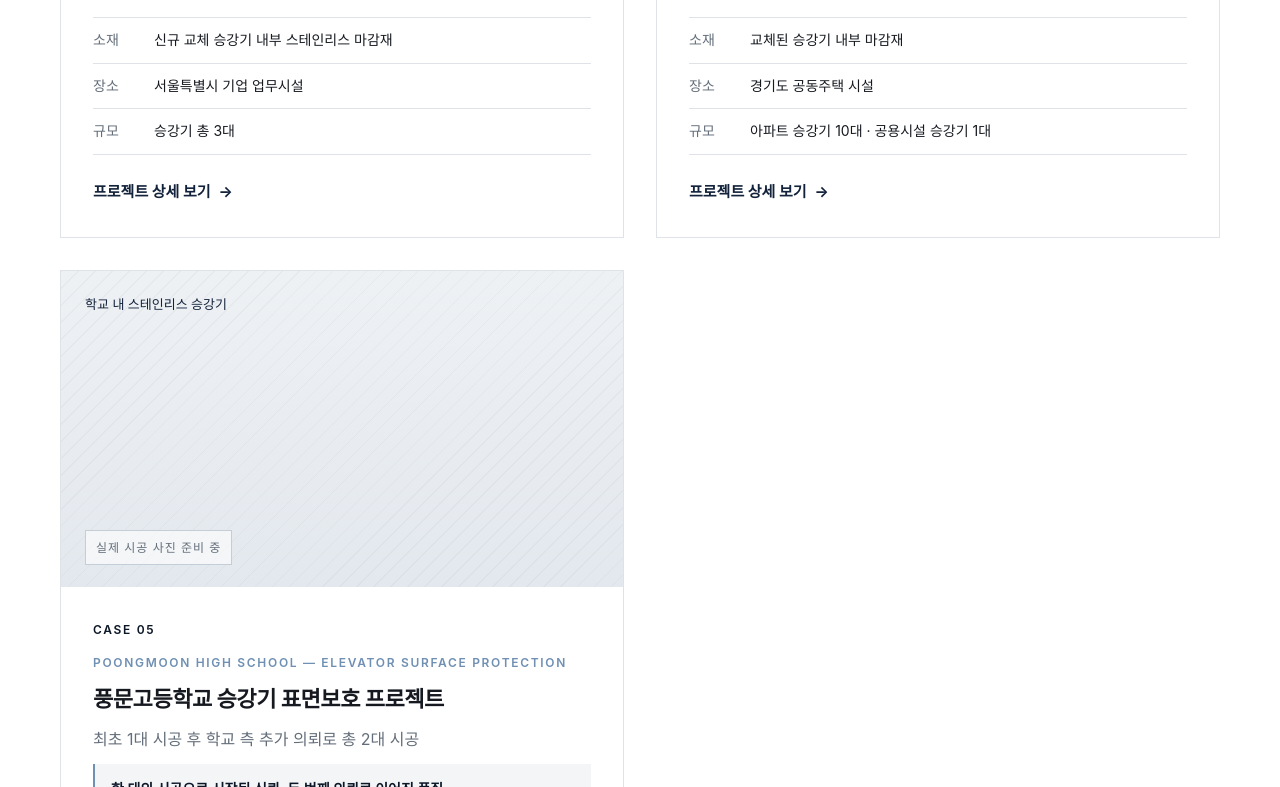
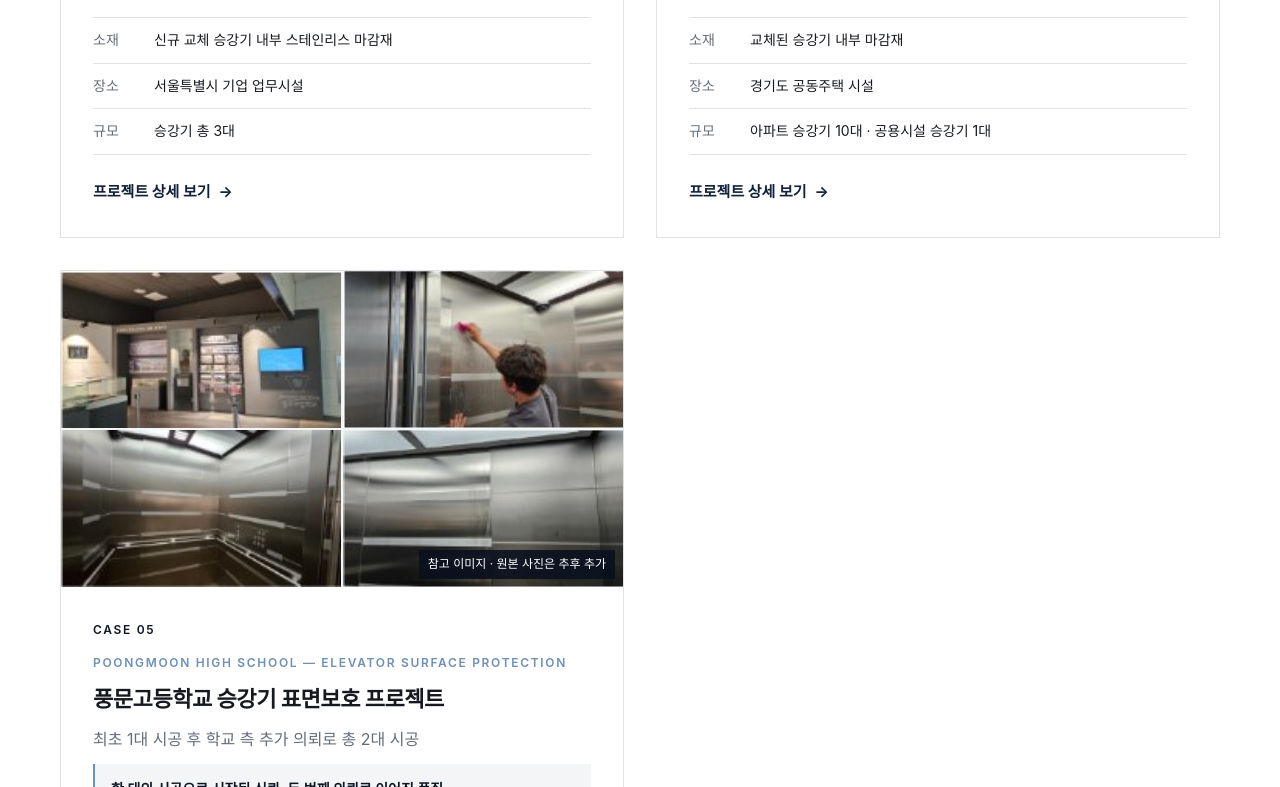
Before and after one commit to handsome0158/surface-alpha-site, a plain HTML site: page index.html in a window 1280 px wide. Shown: the part 6072-6859 px from the top of the page. Drawn offline with nearby package versions, Linux system fonts and the light colour scheme; a web font is replaced by a local one.

Commit message:
Label CASE 05 reference photos
Co-authored-by: Copilot <223556219+Copilot@users.noreply.github.com>

```diff
--- a/assets/css/style.css
+++ b/assets/css/style.css
@@ -262,10 +262,11 @@ body.nav-open .nav-toggle span:nth-child(3) { transform: translateY(-6px) rotate
 /* ---------- Projects ---------- */
 .project-grid { display: grid; grid-template-columns: repeat(2, minmax(0, 1fr)); gap: clamp(20px, 3vw, 32px); align-items: stretch; }
 .project-card { display: flex; flex-direction: column; border: 1px solid var(--line); background: #fff; min-width: 0; height: 100%; }
-.project-media { aspect-ratio: 16 / 9; overflow: hidden; background: var(--bg-alt); }
+.project-media { position: relative; aspect-ratio: 16 / 9; overflow: hidden; background: var(--bg-alt); }
 .project-cover { width: 100%; height: 100%; object-fit: cover; }
 .project-cover-mosaic { width: 100%; height: 100%; display: grid; grid-template: repeat(2, minmax(0, 1fr)) / repeat(2, minmax(0, 1fr)); gap: 2px; }
 .project-cover-mosaic img { width: 100%; height: 100%; object-fit: cover; }
+.project-cover-note { position: absolute; right: 8px; bottom: 8px; z-index: 1; max-width: calc(100% - 16px); padding: 6px 9px; background: rgba(8,17,30,.88); color: #fff; font-size: 12px; line-height: 1.4; }
 .photo-pending {
   display: flex; flex-direction: column; justify-content: space-between; padding: 22px 24px;
   background:
--- a/assets/js/main.js
+++ b/assets/js/main.js
@@ -103,11 +103,14 @@
   /* ---------- 프로젝트 ---------- */
   function coverHTML(p, cls) {
     if (p.coverPhotos && p.coverPhotos.length) {
-      return '<div class="' + cls + '-mosaic" role="img" aria-label="' + esc(p.title) + ' 프로젝트 현장 사진">' +
+      var photoNote = p.coverPhotoNote
+        ? '<span class="project-cover-note">' + esc(p.coverPhotoNote) + '</span>'
+        : '';
+      return '<div class="' + cls + '-mosaic" role="img" aria-label="' + esc(p.title) + ' 참고 이미지">' +
         p.coverPhotos.map(function (photo) {
           return '<img src="' + esc(photo.src) + '" alt="" loading="lazy" decoding="async">';
         }).join('') +
-        '</div>';
+        '</div>' + photoNote;
     }
     var src = (p.photos && p.photos[0] && p.photos[0].src) || p.beforeAfter && p.beforeAfter.after;
     if (src) {
--- a/assets/js/projects.js
+++ b/assets/js/projects.js
@@ -326,6 +326,13 @@ window.SA_PROJECTS = [
       ['SCOPE', '2 Elevators'],
       ['PROJECT HIGHLIGHT', 'Additional Order After Initial Installation']
     ],
+    coverPhotos: [
+      { src: 'assets/images/projects/project-5/02-elevator-before.jpg' },
+      { src: 'assets/images/projects/project-5/04-film-application.jpg' },
+      { src: 'assets/images/projects/project-5/06-completed-elevator.jpg' },
+      { src: 'assets/images/projects/project-5/07-final-result.jpg' }
+    ],
+    coverPhotoNote: '참고 이미지 · 원본 사진은 추후 추가',
     overviewTitle: '많은 학생이 이용하는 공간, 표면보호의 중요성',
     overview: '서울특별시 강남구 풍문고등학교에서 진행한 교육시설 승강기 표면보호 프로젝트입니다. 학생과 교직원이 반복적으로 이용하는 공용 승강기 총 2대가 대상이었습니다.',
     challenge: '학교 승강기는 학생과 교직원 등 많은 이용자가 반복적으로 사용하는 공용시설입니다. 잦은 이용과 접촉으로 스테인리스 표면에 스크래치와 사용 흔적이 발생할 수 있어, 기존 마감재의 외관을 보호할 대책이 필요했습니다.',
@@ -337,15 +344,38 @@ window.SA_PROJECTS = [
       '추가 승강기 1대 시공을 포함해 총 2대 완료'
     ],
     result: '최초 1대 시공 이후 이어진 추가 의뢰로 총 2대의 승강기 보호필름 시공을 진행했습니다. 추가 의뢰 사례이며, 공식 추천이나 보증을 의미하지 않습니다.',
-    photoNote: '풍문고등학교 프로젝트의 실제 시공 사진 원본은 준비 중입니다. 사진이 준비될 때까지 상세 화면에 사진을 게시하지 않습니다.',
+    overviewPhotos: [
+      { src: 'assets/images/projects/project-5/01-school-exterior.jpg', caption: '참고 이미지 · 학교 외관' }
+    ],
+    naturalImages: true,
+    compactGallery: true,
+    photoNote: '현재 이미지는 제공된 사진 모음에서 발췌한 저해상도 참고 이미지이며, 원본 사진이 아닙니다. 실제 시공 사진 원본은 확보 후 추가할 예정입니다.',
     publicationNotes: [
       'CARAND FILM 사업 운영 당시 수행한 시공 경험이며, SURFACE ALPHA 브랜드로 신규 계약한 실적은 아닙니다.'
     ],
     story: [
       { description: '', photos: [] },
-      { title: '시공 전 승강기 및 소재 상태', photos: [] },
-      { title: '보호필름 부착 및 세부 마감', photos: [] },
-      { title: '시공 완료 및 최종 결과', photos: [] }
+      {
+        title: '시공 전 승강기 및 소재 상태',
+        photos: [
+          { src: 'assets/images/projects/project-5/02-elevator-before.jpg', caption: '참고 이미지 · 승강기 주변 전경' },
+          { src: 'assets/images/projects/project-5/03-stainless-surface.jpg', caption: '참고 이미지 · 스테인리스 표면' }
+        ]
+      },
+      {
+        title: '보호필름 부착 및 세부 마감',
+        photos: [
+          { src: 'assets/images/projects/project-5/04-film-application.jpg', caption: '참고 이미지 · 필름 부착 작업' },
+          { src: 'assets/images/projects/project-5/05-detail-finish.jpg', caption: '참고 이미지 · 승강기 조작부' }
+        ]
+      },
+      {
+        title: '시공 완료 및 최종 결과',
+        photos: [
+          { src: 'assets/images/projects/project-5/06-completed-elevator.jpg', caption: '참고 이미지 · 승강기 내부' },
+          { src: 'assets/images/projects/project-5/07-final-result.jpg', caption: '참고 이미지 · 승강기 마감' }
+        ]
+      }
     ],
     beforeAfter: { before: '', after: '' }
   }
```
Also changed, not shown: assets/images/projects/project-5/01-school-exterior.jpg (added), assets/images/projects/project-5/02-elevator-before.jpg (added), assets/images/projects/project-5/03-stainless-surface.jpg (added), assets/images/projects/project-5/04-film-application.jpg (added), assets/images/projects/project-5/05-detail-finish.jpg (added), assets/images/projects/project-5/06-completed-elevator.jpg (added), assets/images/projects/project-5/07-final-result.jpg (added), assets/images/projects/project-5/사진넣는곳.txt, 1 other file.
